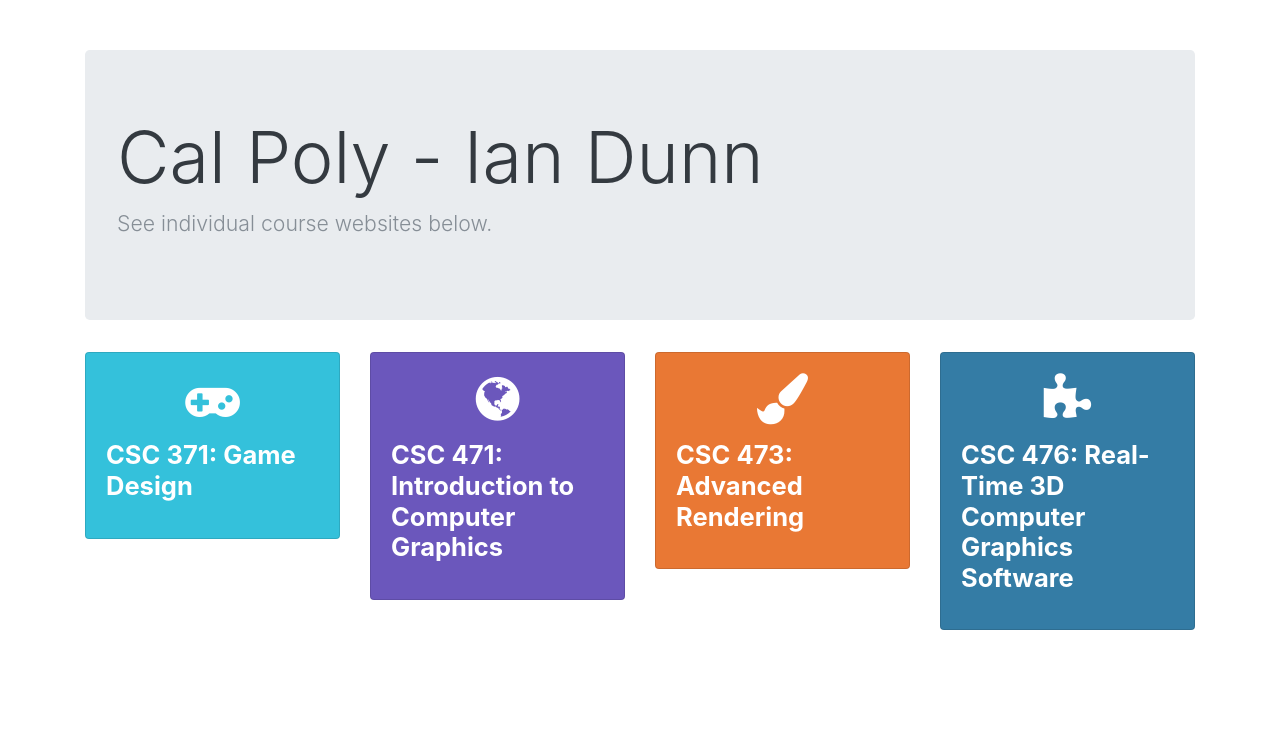
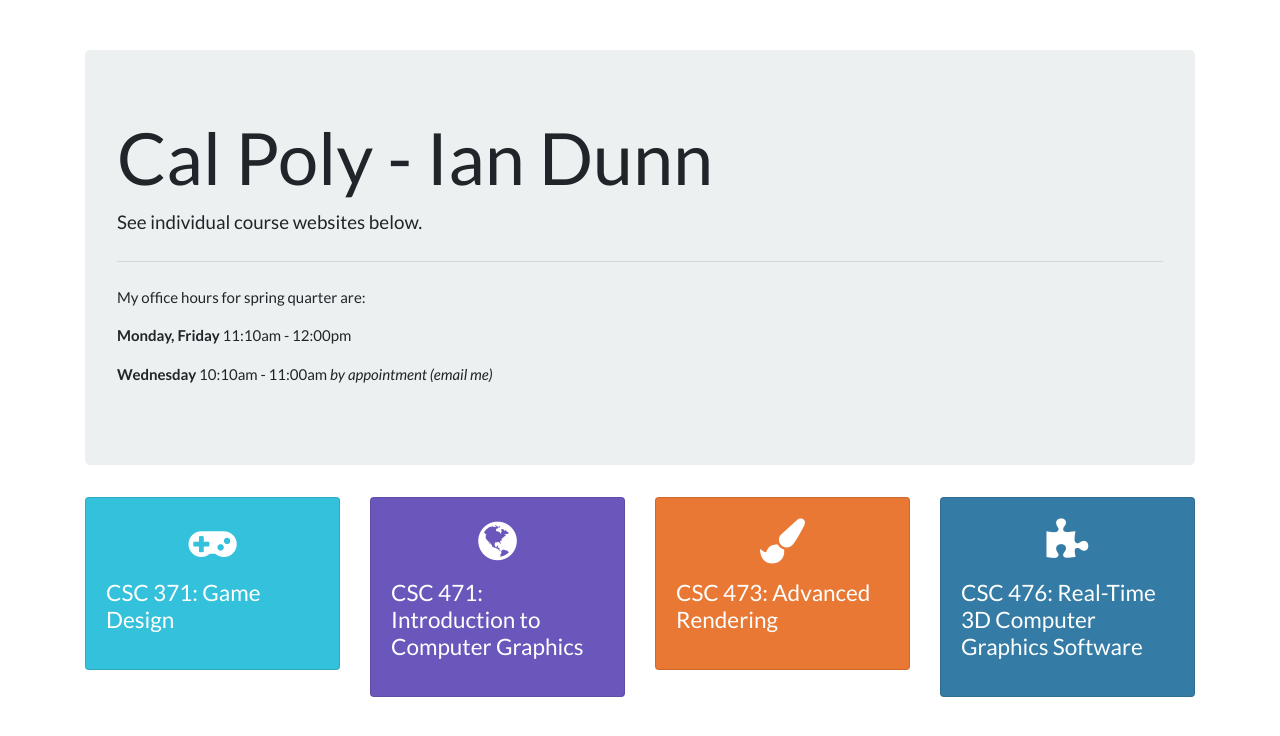
Before and after one commit to calpoly-iandunn/calpoly-iandunn.github.io, a Jekyll site: the page built from index.html, in a window 1280 px wide. Shown: the top 736 px of the page. Built offline with Jekyll 4.4.1, drawn with Linux system fonts in a browser that asks for light colours; nearby versions of some CDN libraries.

Commit message:
Theme change and add Spring office hours

```diff
--- a/_layouts/default.html
+++ b/_layouts/default.html
@@ -10,7 +10,7 @@
     <title>Cal Poly | Ian Dunn</title>
 
     <!-- Bootstrap -->
-    <link href="https://stackpath.bootstrapcdn.com/bootswatch/4.0.0/litera/bootstrap.min.css" rel="stylesheet">
+    <link href="https://stackpath.bootstrapcdn.com/bootswatch/4.0.0/flatly/bootstrap.min.css" rel="stylesheet">
     <link href="https://maxcdn.bootstrapcdn.com/font-awesome/4.7.0/css/font-awesome.min.css" rel="stylesheet">
     <link href="{{ "/css/main.css" | prepend: site.baseurl }}" rel="stylesheet">
 
--- a/index.html
+++ b/index.html
@@ -7,6 +7,10 @@
   <div class="jumbotron">
     <h1 class="display-3">Cal Poly - Ian Dunn</h1>
     <p class="lead">See individual course websites below.</p>
+    <hr class="my-4">
+    <p>My office hours for spring quarter are:</p>
+    <p><strong>Monday, Friday</strong> 11:10am - 12:00pm</p>
+    <p><strong>Wednesday</strong> 10:10am - 11:00am <em>by appointment (email me)</em></p>
   </div>
 
   <div class="row">
```
